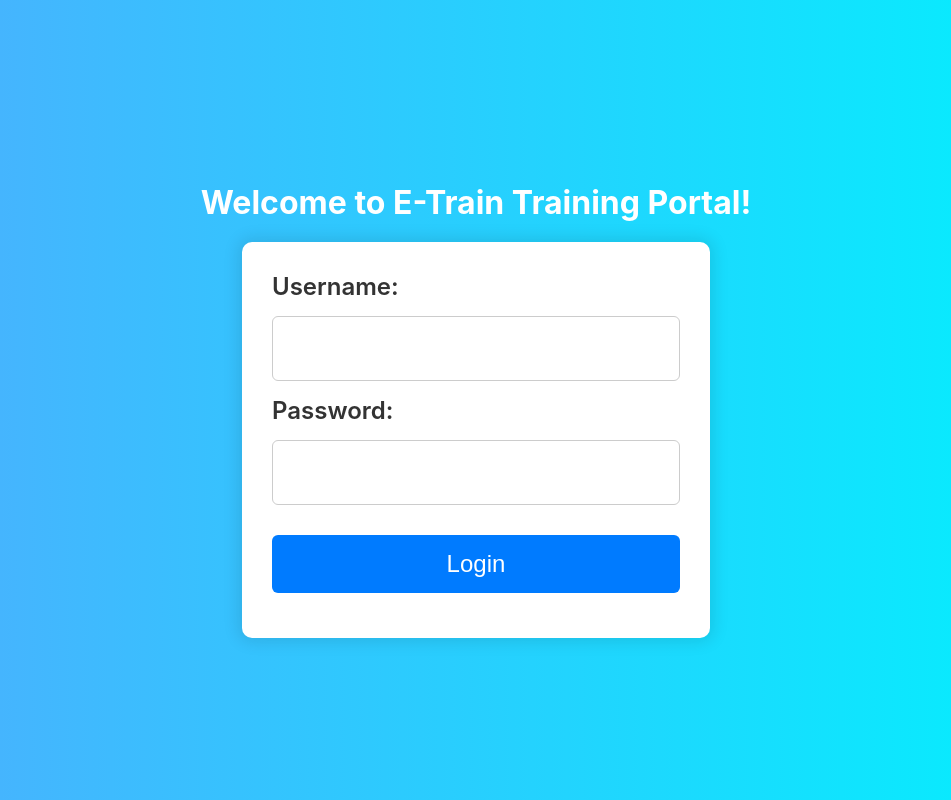
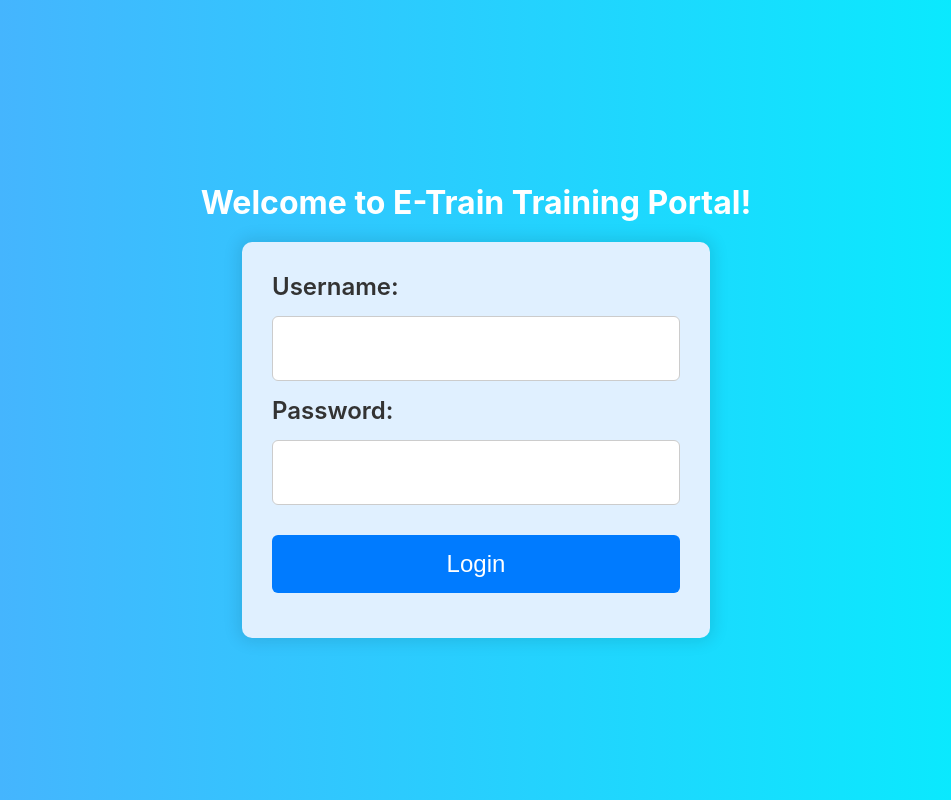
Before and after one commit to FinnieRyan/ip2-project, a React (Create React App) app: page / in a window 1280 px wide. Shown: the whole page, without its empty margins (164-1115 px from the left). Built offline with nearby package versions, Linux system fonts and the light colour scheme.

Commit message:
css changes

```diff
--- a/src/components/CourseList.js
+++ b/src/components/CourseList.js
@@ -4,16 +4,16 @@ import axios from 'axios';
 import React, { useState, useEffect } from 'react';
 
 const CourseBox = styled.div`
-  border: 1px solid #ddd;
+  border: 1px solid #b3d1ff;
   margin-bottom: 15px;
   padding: 30px;
   border-radius: 5px;
-  background-color: #e6f7ff;  /* light blue color */
+  background-color: #cce4ff;  /* slightly deeper blue color */
   transition: transform 0.3s ease, box-shadow 0.3s ease;
 
   &:hover {
     transform: translateY(-5px);
-    box-shadow: 0 0.5em 0.5em -0.4em #b3d1ff;  /* light blue shadow */
+    box-shadow: 0 0.5em 0.5em -0.4em #99ccff;  /* deeper blue shadow */
   }
 `;
 
--- a/src/components/LoginForm.js
+++ b/src/components/LoginForm.js
@@ -20,7 +20,7 @@ const Form = styled.form`
   max-width: 600px;
   padding: 30px;
   border-radius: 10px;
-  background-color: #ffffff;
+  background-color: #e0f0ff;
   box-shadow: 0px 0px 16px 4px rgba(0,0,0,0.1);
   animation: ${fadeIn} 2s ease-in;
 `;
```
